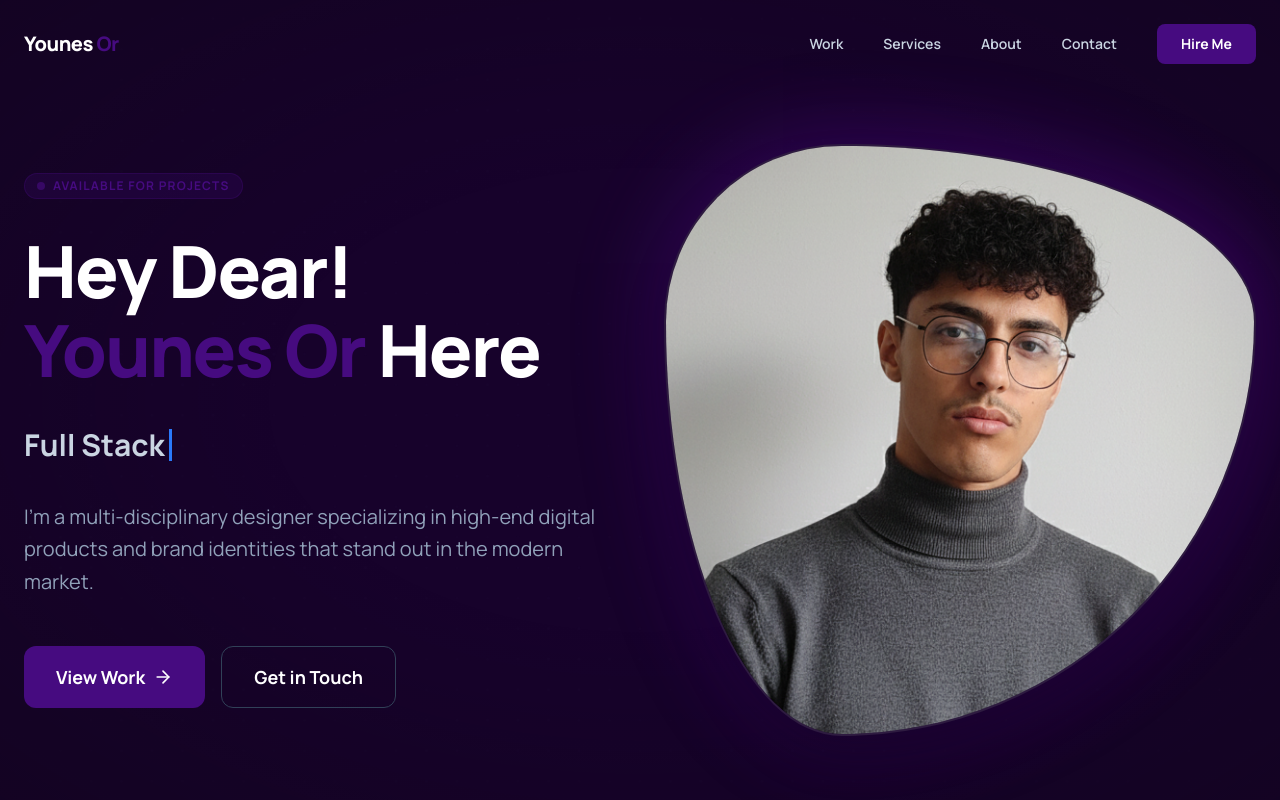
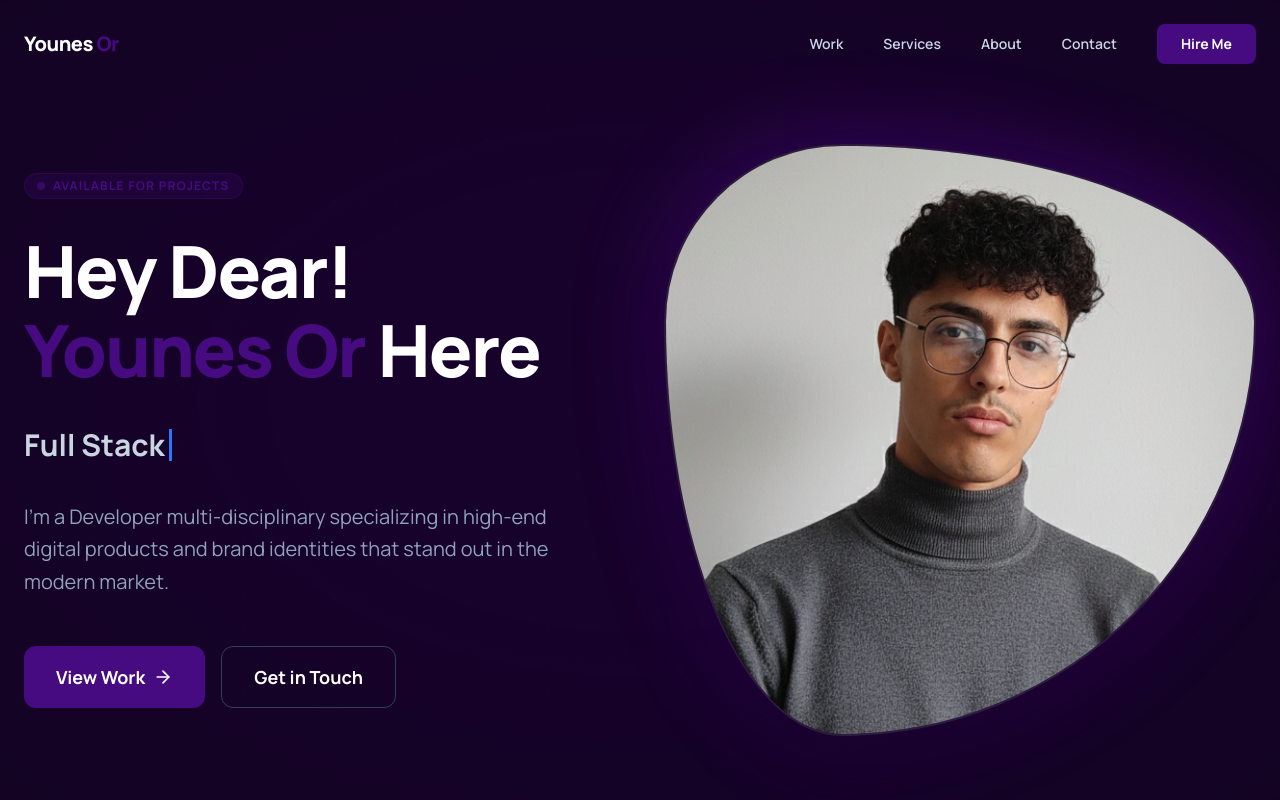
Before and after one commit to youness-or/youness-portfolio, a Next.js app: page /youness-portfolio/ in a window 1280 px wide. Shown: the top 800 px of the page. Built offline with nearby package versions, Linux system fonts and the light colour scheme.

Commit message:
Update job title in Hero component description

```diff
--- a/src/components/Hero.tsx
+++ b/src/components/Hero.tsx
@@ -40,7 +40,7 @@ const Hero = () => {
           </h1>
           <TypingRoles />
           <p className="text-lg md:text-xl text-slate-400 max-w-xl leading-relaxed">
-            I'm a multi-disciplinary designer specializing in high-end digital products and brand identities that stand out in the modern market.
+            I'm a Developer multi-disciplinary specializing in high-end digital products and brand identities that stand out in the modern market.
           </p>
           <div className="flex flex-wrap gap-4 pt-4">
             <motion.a
```
